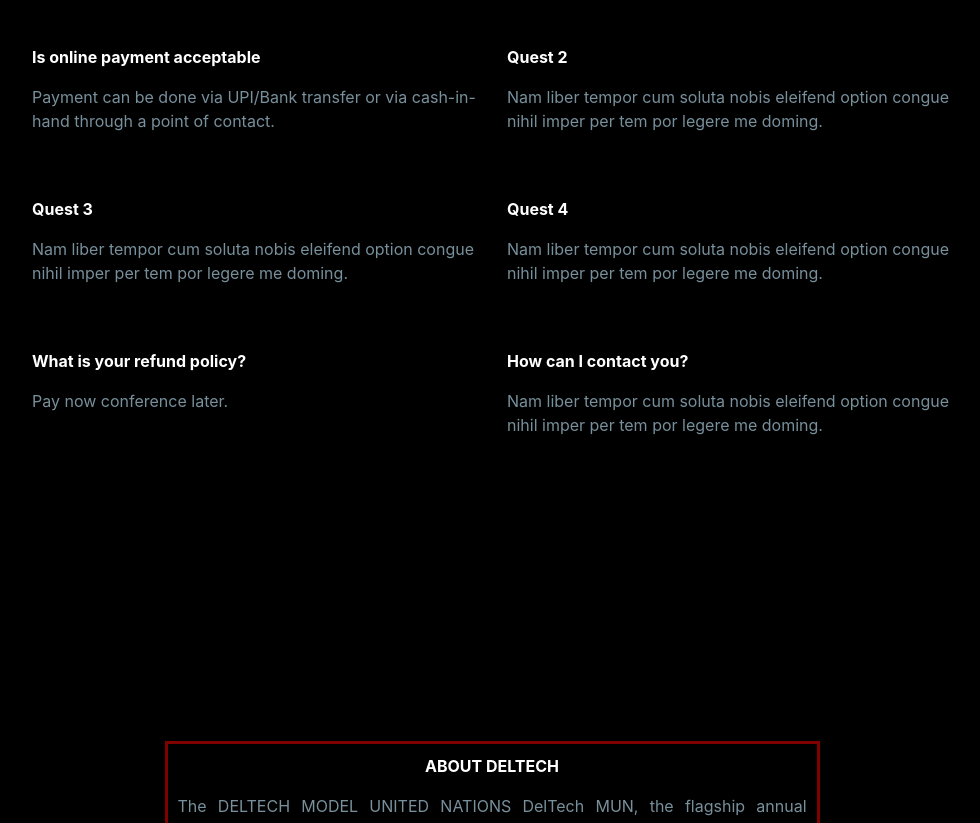
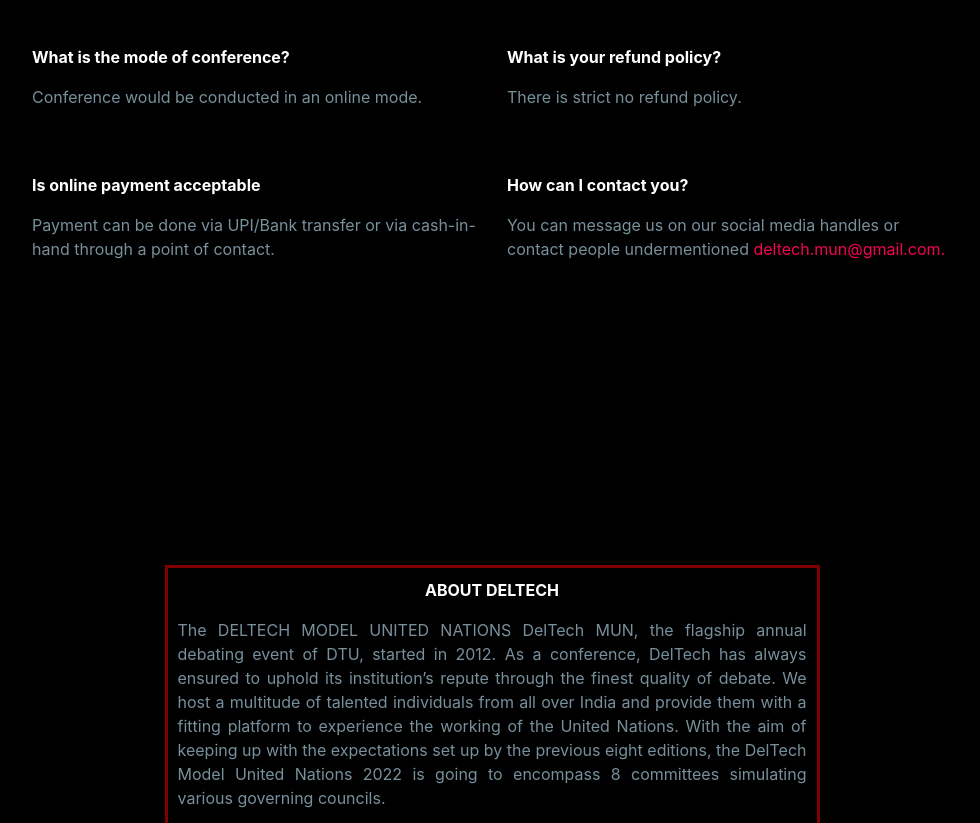
Before and after one commit to prashantsharma2031/deltech2022, a plain HTML site: page public/index.html in a window 1280 px wide. Shown: the part 3498-4321 px from the top of the page, without its empty margins (148-1128 px from the left). Drawn offline with nearby package versions, Linux system fonts and the light colour scheme; a web font is replaced by a local one.

Commit message:
final final

```diff
--- a/public/index.html
+++ b/public/index.html
@@ -326,29 +326,24 @@
         <div class="row mt-5">
             <div class="col-md-10 mx-auto">
                 <div class="row">
+
+                    <div class="col-md-6 mb-5">
+                        <h6>What is the mode of conference?</h6>
+                        <p class="text-muted">Conference would be conducted in an online mode.</p>
+                    </div>
+
+                    <div class="col-md-6 mb-5">
+                        <h6>What is your refund policy?</h6>
+                        <p class="text-muted">There is strict no refund policy.</p>
+                    </div>
+
                     <div class="col-md-6 mb-5">
                         <h6>Is online payment acceptable</h6>
                         <p class="text-muted">Payment can be done via UPI/Bank transfer or via cash-in-hand through a point of contact.</p>
                     </div>
                     <div class="col-md-6 mb-5">
-                        <h6>Quest 2</h6>
-                        <p class="text-muted">Nam liber tempor cum soluta nobis eleifend option congue nihil imper per tem por legere me doming.</p>
-                    </div>
-                    <div class="col-md-6 mb-5">
-                        <h6>Quest 3</h6>
-                        <p class="text-muted">Nam liber tempor cum soluta nobis eleifend option congue nihil imper per tem por legere me doming.</p>
-                    </div>
-                    <div class="col-md-6 mb-5">
-                        <h6>Quest 4</h6>
-                        <p class="text-muted">Nam liber tempor cum soluta nobis eleifend option congue nihil imper per tem por legere me doming.</p>
-                    </div>
-                    <div class="col-md-6 mb-5">
-                        <h6>What is your refund policy?</h6>
-                        <p class="text-muted">Pay now conference later.</p>
-                    </div>
-                    <div class="col-md-6 mb-5">
                         <h6>How can I contact you?</h6>
-                        <p class="text-muted">Nam liber tempor cum soluta nobis eleifend option congue nihil imper per tem por legere me doming.</p>
+                        <p class="text-muted">You can message us on our social media handles or contact people undermentioned <a href="mailto:deltech.mun@gmail.com">deltech.mun@gmail.com.</a></p>
                     </div>
                 </div>
             </div>
@@ -377,17 +372,15 @@
                     encompass 8 committees simulating various governing councils.</p>
                 <ul class="list-inline social social-sm">
                     <li class="list-inline-item">
-                        <a href=""><i class="fa fa-facebook"></i></a>
+                        <a href="https://www.facebook.com/mundeltech"><i class="fa fa-facebook"></i></a>
                     </li>
                     <li class="list-inline-item">
-                        <a href=""><i class="fa fa-twitter"></i></a>
+                        <a href="https://www.instagram.com/deltechdebsoc/"><i class="fa fa-instagram"></i></a>
                     </li>
                     <li class="list-inline-item">
-                        <a href=""><i class="fa fa-google-plus"></i></a>
+                        <a href="mailto:deltech.mun@gmail.com"><i class="fa fa-google-plus"></i></a>
                     </li>
-                    <li class="list-inline-item">
-                        <a href=""><i class="fa fa-dribbble"></i></a>
-                    </li>
+
                 </ul>
             </div>
             <!-- <div class="col-sm-2">
```
